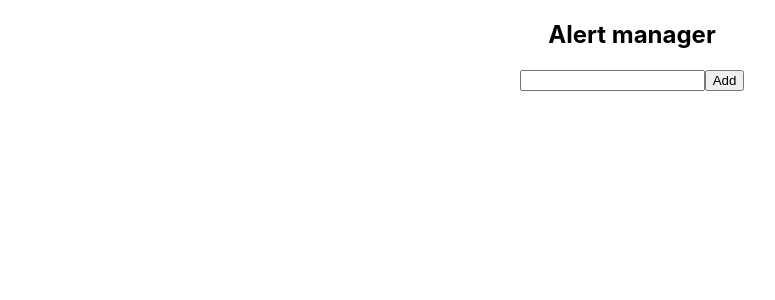
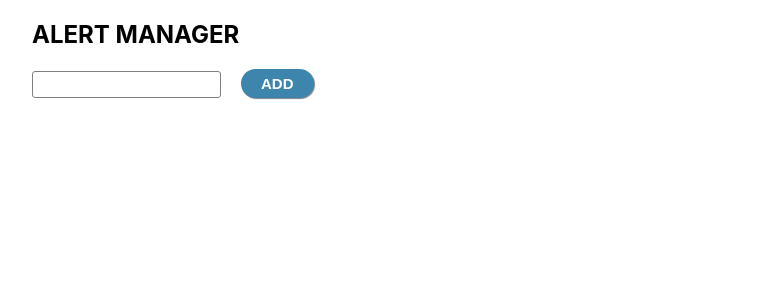
Before and after one commit to lararb/alert-manager, a React (Create React App) app: page / in a window 1280 px wide. Shown: the top 300 px of the page, without its empty margins (8-783 px from the left). Built offline with nearby package versions, Linux system fonts and the light colour scheme; the HTML template or start-up script is replaced by a standard one.

Commit message:
finish app style

```diff
--- a/src/components/Alert.css
+++ b/src/components/Alert.css
@@ -1,10 +1,9 @@
 .alert_container{
-    margin: 0 auto;
     width: 300px;
     display: flex;
     justify-content: space-between;
-    align-items: center;
-    padding: 10px 20px;
+    align-items: flex-start;
+    padding: 10px 12px;
     border-radius: 20px;
 }
 
@@ -24,7 +23,6 @@
     border: 0;
     padding: 0;
     margin: 0;
-    transform: scale(1.5);
 }
 
 .green{
--- a/src/components/Alert.js
+++ b/src/components/Alert.js
@@ -11,7 +11,7 @@ class Alert extends React.Component {
                     <p className="alert_text">{fieldText}</p>
                     <small className="alert_id">ID: {idGenerated}</small>
                 </div>
-                <button className="alert_btn" id={index} onClick={clickDelete}><i className="far fa-times-circle"></i></button>
+                <button className="alert_btn" id={index} onClick={clickDelete}><i className="fas fa-times"></i></button>
             </div>
         );
     }
--- a/src/components/AlertManager.css
+++ b/src/components/AlertManager.css
@@ -1,11 +1,51 @@
+.app_title {
+    text-transform: uppercase;
+}
+
 .alert_list {
     list-style: none;
+    margin-top: 40px;
 }
 
 .alert_item {
-    margin: 20px 0;
+    margin-bottom: 20px;
 }
 
 .field_section {
-    text-align: center;
+    display: flex;
+    flex-direction: column;
+    margin-left: 40px;
 }
+
+.field {
+    border: 1px solid grey;
+    border-radius: 3px;
+    margin-right: 10px;
+    padding: 5px;
+}
+
+.field_btn {
+    border: 0;
+    border-radius: 30px;
+    padding: 6px 20px;
+    margin-left: 10px;
+    font-size: 15px;
+    font-weight: bold;
+    background-color: rgb(62, 133, 173);
+    color: white;
+    text-transform: uppercase;
+    box-shadow: 1px 1px 1px grey;
+}
+
+.field_btn--disabled {
+    border: 0;
+    border-radius: 30px;
+    padding: 6px 20px;
+    margin-left: 10px;
+    font-size: 15px;
+    font-weight: bold;
+    background-color: grey;
+    color: white;
+    text-transform: uppercase;
+    box-shadow: 1px 1px 1px grey;
+}
--- a/src/components/AlertManager.js
+++ b/src/components/AlertManager.js
@@ -9,10 +9,12 @@ class AlertManager extends React.Component {
         return (
             <React.Fragment>
                 <section className="field_section">
-                    <h1 className="title">Alert manager</h1>
-                    <label htmlFor="field"></label>
-                    <input id="field" type="text" className="field"/>
-                    <button className="field_btn" onClick={clickAdd} disabled={disableBtn} >Add</button>
+                    <h1 className="app_title">Alert manager</h1>
+                    <div className="field_container">
+                        <label htmlFor="field"></label>
+                        <input id="field" type="text" className="field"/>
+                        <button className={`field_btn ${disableBtn ? 'field_btn--disabled' : ''}`} onClick={clickAdd} disabled={disableBtn} >Add</button>
+                    </div>
                 </section>
 
                 <ul className="alert_list">
```
